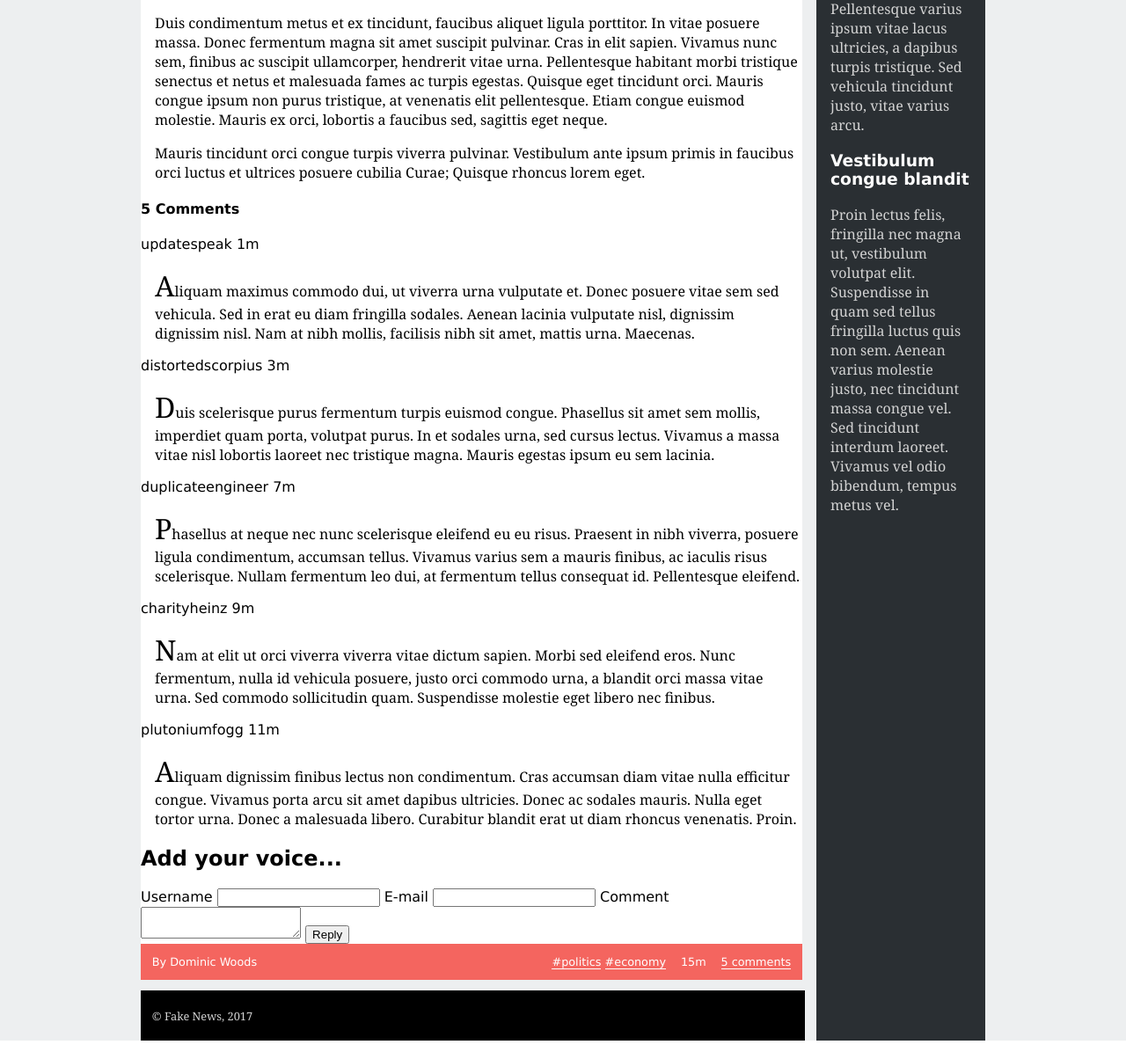
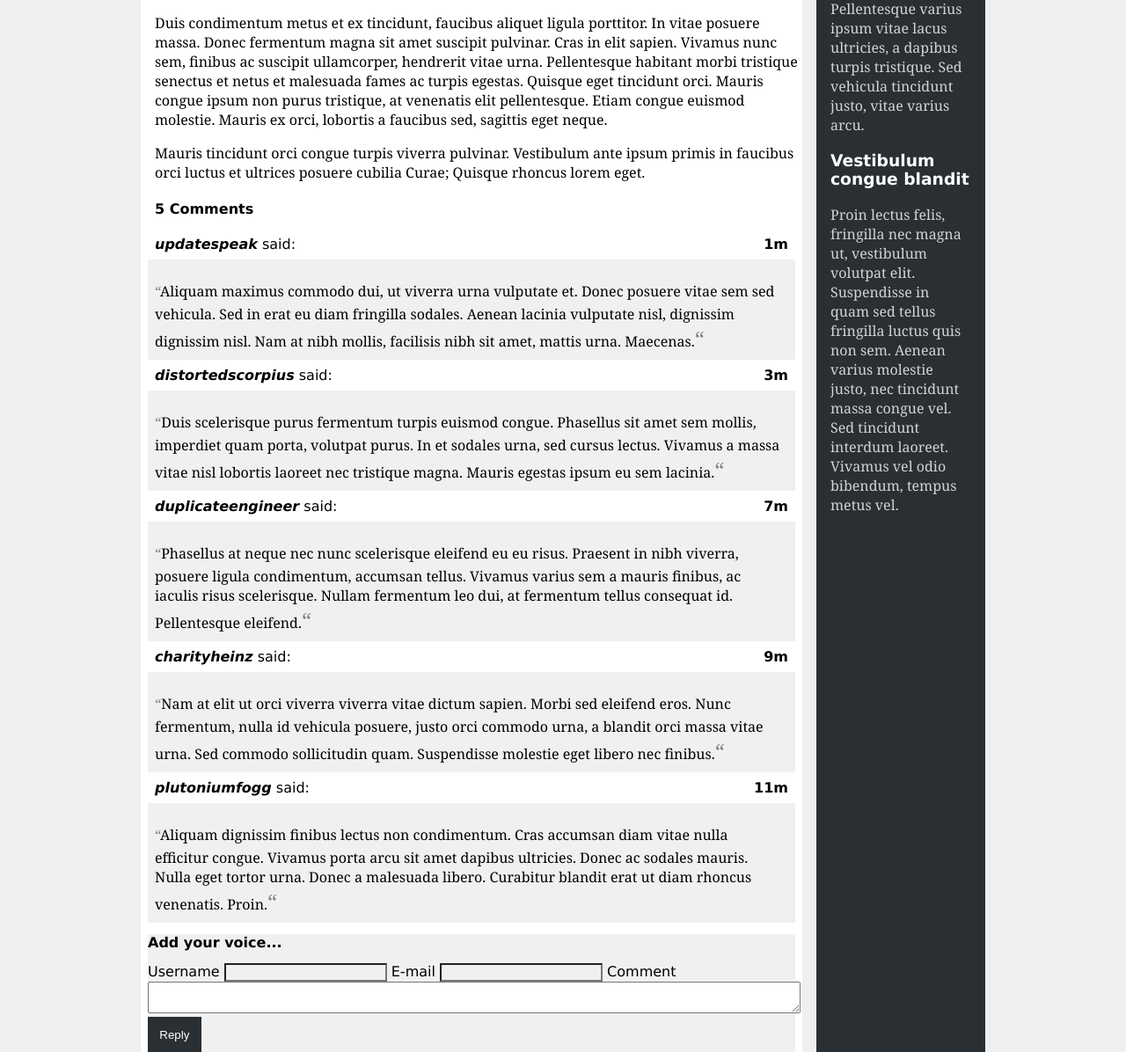
Before and after one commit to g-batalhao-a/LTW, a PHP site: page /item.html in a window 1280 px wide. Shown: the part 747-1943 px from the top of the page at 88% size. Run offline with PHP 8.4, Linux system fonts and the light colour scheme.

Commit message:
Done until 1.5

```diff
--- /dev/null
+++ b/TP02/comments.css
@@ -0,0 +1,79 @@
+#news #comments h1{
+    padding: 0;
+    padding-left: 1em;
+    color: black;
+}
+
+#news #comments .comment{
+    display: flexbox;
+}
+
+#news #comments .comment .user{
+    padding: 0;
+    padding-left: 1em;
+    color: rgb(0, 0, 0);
+    font-style: oblique;
+    font-weight: bold;
+}
+#news #comments .comment .user::after{
+    font-style: normal;
+    font-weight: normal;
+    content: " said:";
+}
+
+#news #comments .comment .date{
+    padding: 0;
+    padding-right: 1em;
+    color: black;
+    font-weight: bold;
+    text-align: right;
+    position: absolute;
+    right: 0em;
+}
+
+#news #comments .comment p{
+    margin: 0.5rem;
+    padding: 0.5rem;
+    padding-right: 1em;
+    background-color: #f0f0f0 ;
+    background-position: 1em;
+}
+#news #comments .comment p::before{
+    content: '\201C ' ;
+    color: gray;
+    font-size: xx-large;
+}
+#news #comments .comment p::after{
+    content: '\201C ' ;
+    color: grey;
+    font-size: x-large;
+}
+
+#news  #comments .comment :first-of-type::first-letter {
+    font-size: medium;
+}
+
+form {
+    background-color: #f0f0f0 ;
+    margin: 0.5rem;
+    padding: 0;
+}
+
+form h2 {
+    font-size: medium;
+}
+
+form input {
+    background-color: #f0f0f0;
+}
+
+form textarea {
+    width: 100%;
+}
+
+form input[type=submit] {
+    background-color: #2A2F33;
+    padding: 1em;
+    color: white;
+    border: none;
+}
--- a/TP02/style.css
+++ b/TP02/style.css
@@ -63,22 +63,28 @@ nav ul li {
 }
 
 nav ul li:nth-child(1) {
-    border-color: #E1493E;
+    border-top-color: #E1493E;
+    border-left-color: #E1493E;
 }
 nav ul li:nth-child(2) {
-    border-color: #8ABA56;
+    border-top-color: #8ABA56;
+    border-left-color:#8ABA56;
 }
 nav ul li:nth-child(3) {
-    border-color: #5B4282;
+    border-top-color: #5B4282;
+    border-left-color:#5B4282;
 }
 nav ul li:nth-child(4) {
-    border-color: #FF8932;
+   border-top-color: #FF8932;
+   border-left-color: #FF8932;
 }
 nav ul li:nth-child(5) {
-    border-color: #19B6E9;
+    border-top-color: #19B6E9;
+    border-left-color:#19B6E9;
 }
 nav ul li:nth-child(6) {
-    border-color: #E84C8B;
+    border-top-color: #E84C8B;
+    border-left-color: #E84C8B;
 }
 
 #related {
```
Also changed, not shown: TP02/responsive.css (+16 -14 lines).
